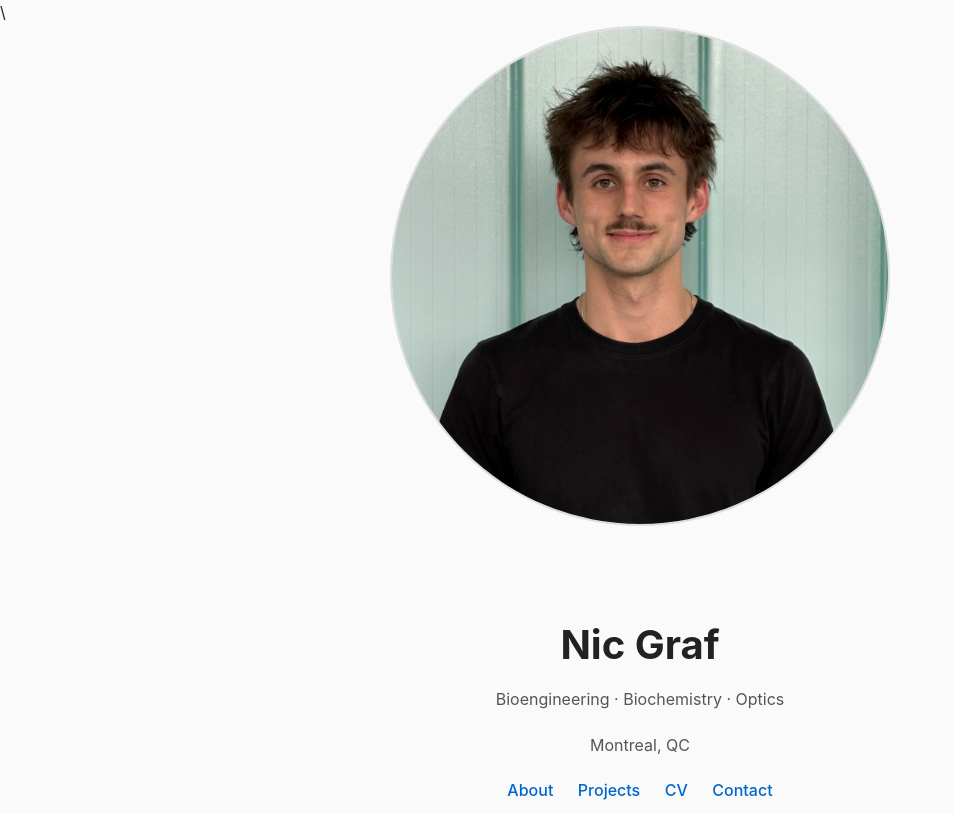
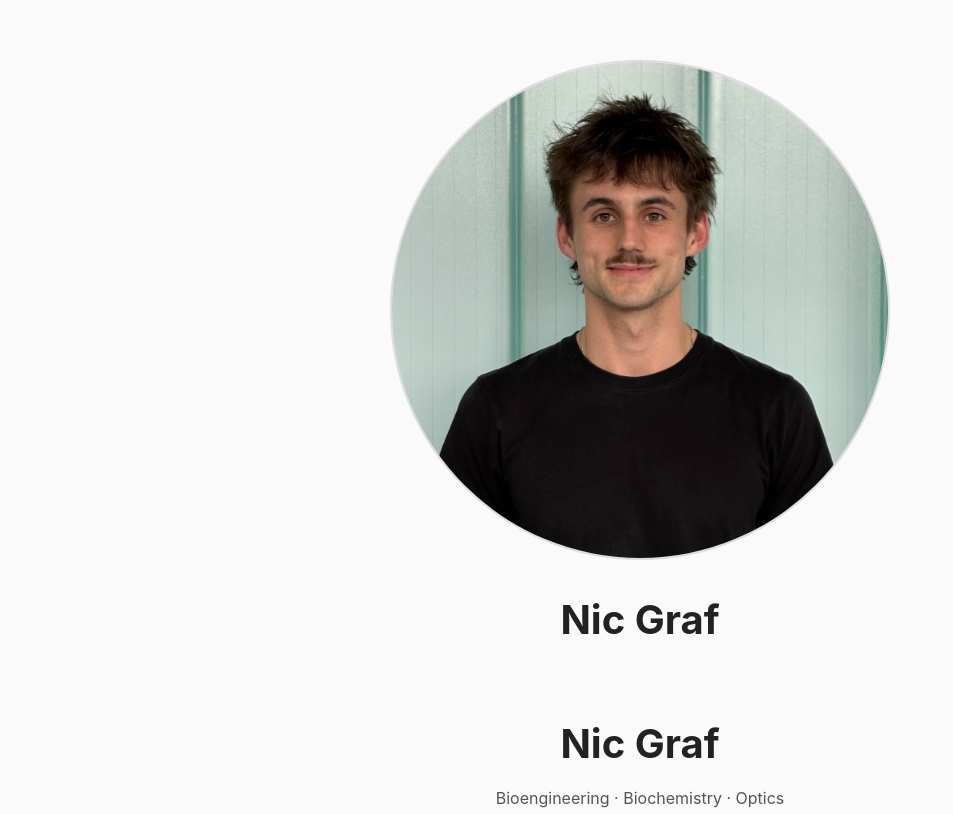
Before and after one commit to nicgraf/nicgraf.github.io, a plain HTML site: page index.html in a window 1280 px wide. Shown: the top 814 px of the page, without its empty margins (0-953 px from the left). Drawn offline with Linux system fonts and the light colour scheme.

Commit message:
Update index.html

```diff
--- a/index.html
+++ b/index.html
@@ -2,19 +2,18 @@
 <!DOCTYPE html>
 <html lang="en">
 
-\<head>
-    <div style="text-align: center;">
-        <img src="assets/IMG_8665.jpeg" alt="Nic Graf" class="profile-pic">
-    </div>
+<head>
     <meta charset="UTF-8">
     <meta name="viewport" content="width=device-width, initial-scale=1.0">
     <title>Nic Graf</title>
     <link rel="stylesheet" href="style.css">
 </head>
+
 <body>
-
-
-
+<header>
+    <img src="assets/IMG_8665.jpeg" alt="Nic Graf" class="profile-pic">
+    <h1>Nic Graf</h1>
+</header>
 
 <header>
     <h1>Nic Graf</h1>
```
